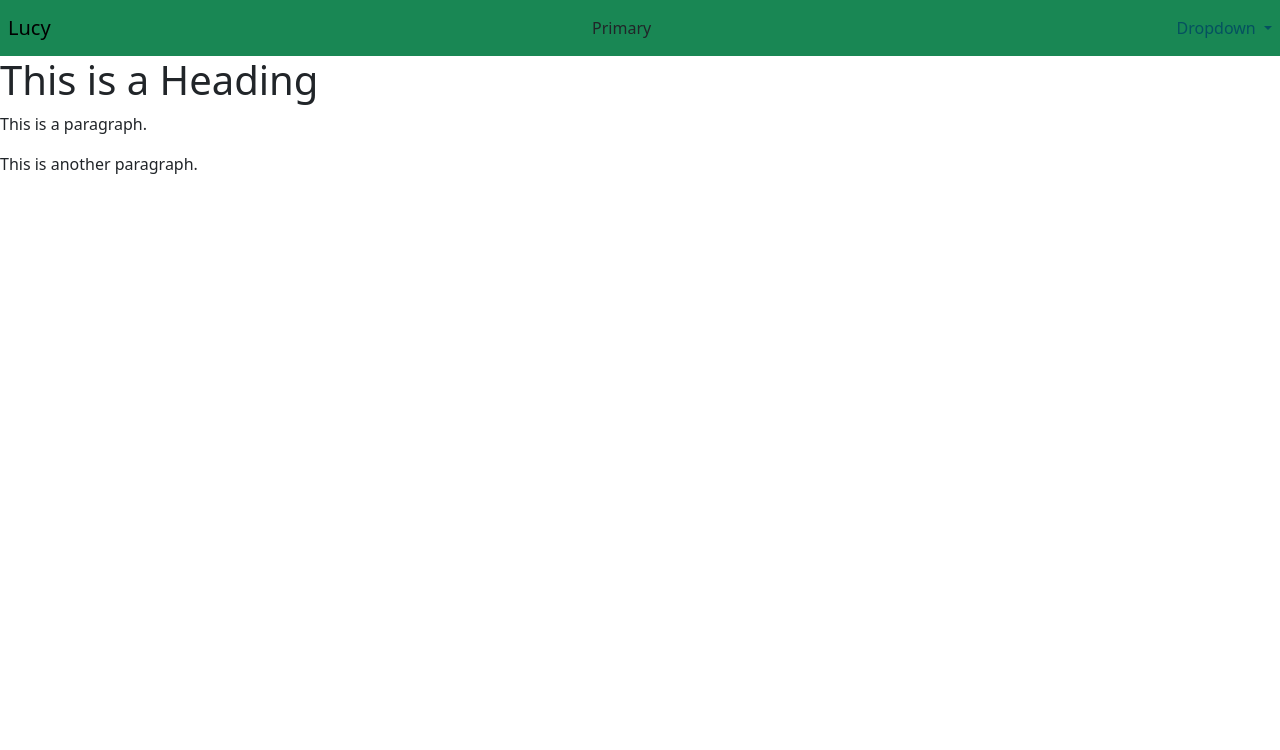
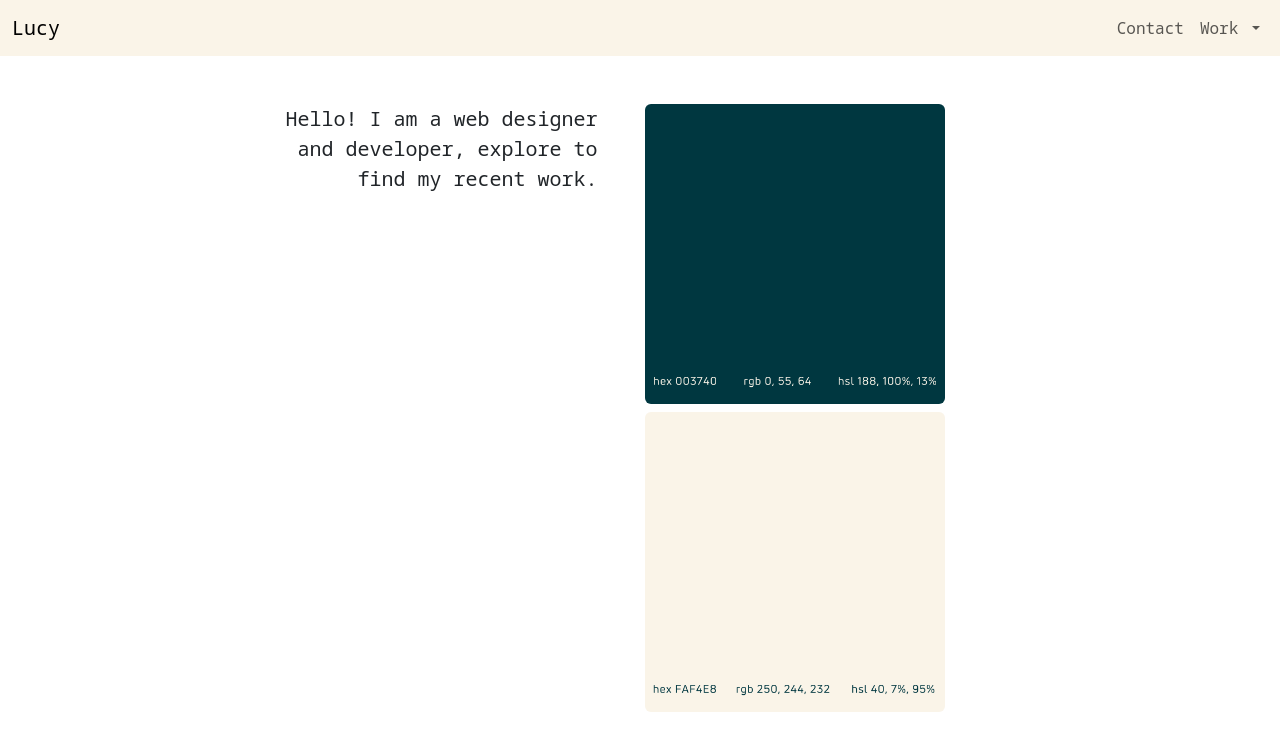
Before and after one commit to lucystickney/projects, a plain HTML site: page index.html in a window 1280 px wide. Drawn offline with nearby package versions, Linux system fonts and the light colour scheme.

Commit message:
changing colors when pressing the square

```diff
--- a/index.html
+++ b/index.html
@@ -4,23 +4,54 @@
 <title>Page Title</title>
 <meta name="viewport" content="width=device-width,initial-scale=1">
 <link href="https://cdn.jsdelivr.net/npm/bootstrap@5.3.3/dist/css/bootstrap.min.css" rel="stylesheet" integrity="sha384-QWTKZyjpPEjISv5WaRU9OFeRpok6YctnYmDr5pNlyT2bRjXh0JMhjY6hW+ALEwIH" crossorigin="anonymous">
+<link rel="stylesheet" href="resources/styles.css">
 
+<link rel="preconnect" href="https://fonts.googleapis.com">
+<link rel="preconnect" href="https://fonts.gstatic.com" crossorigin>
+<link href="https://fonts.googleapis.com/css2?family=Noto+Sans+Mono:wght@100..900&display=swap" rel="stylesheet">
 <style>
 </style>
 
 <body>
-<div class="m-0">
-    <nav class="navbar navbar-expand-xs bg-success p-2 text-info-emphasis">
-        <a class="navbar-brand" href="#">Lucy</a>
-        <button type="button" class="btn">Primary</button>
-        <a class="nav-link dropdown-toggle" href="#" role="button" data-bs-toggle="dropdown" aria-expanded="false">
-            Dropdown
-          </a>
+<div class="">
+    <nav class="navbar navbar-expand-lg sticky-top">
+        <div class="container-fluid">
+
+            <a class="navbar-brand" href="#">Lucy</a>
+
+            <button class="navbar-toggler" type="button" data-bs-toggle="collapse" data-bs-target="#navbarNavDropdown" aria-controls="navbarNavDropdown" aria-expanded="false" aria-label="Toggle navigation">
+                <span class="fa-solid fa-square-caret-down"></span>
+            </button>
+            <div class="collapse navbar-collapse" id="navbarNavDropdown">
+                <div class="navbar-nav ms-auto">
+                    <a class="nav-link" href="contact/index.html">Contact</a>
+
+
+                    <div class="nav-item dropdown">
+
+                        <a class="nav-link dropdown-toggle" href="#" role="button" data-bs-toggle="dropdown" aria-expanded="false">
+                            Work
+                        </a>
+                        <div class="dropdown-menu">
+                            <a class="dropdown-item" href="code/index.html">Code</a>
+                            <a class="dropdown-item" href="design/index.html">Design</a>
+                        </div>
+                    </div>
+                </div>
+            </div>
+
+        </div>
     </nav>
- <h1>This is a Heading</h1>
- <p>This is a paragraph.</p>
- <p>This is another paragraph.</p>
-</div>
+ <div class="container d-flex justify-content-center align-items-top mt-5">
+
+    <p class="text-end" style="max-width: 30%;">Hello! I am a web designer and developer, explore to find my recent work.</p>
+    <div class="col-4 ms-5">
+        <img src="resources/HEX 003740.png" class="rounded mb-2" style="max-width: 100%;" alt="..." id="greenColor">
+        <img src="resources/HEX FAF4E8.png" class="rounded" style="max-width: 100%;" alt="..." id="whiteColor">
+    </div>
+
+ </div>
 <script src="https://cdn.jsdelivr.net/npm/bootstrap@5.3.3/dist/js/bootstrap.bundle.min.js" integrity="sha384-YvpcrYf0tY3lHB60NNkmXc5s9fDVZLESaAA55NDzOxhy9GkcIdslK1eN7N6jIeHz" crossorigin="anonymous"></script>
+<script src="resources/script.js"></script>
 </body>
 </html>
--- a/resources/styles.css
+++ b/resources/styles.css
@@ -1,12 +1,9 @@
-body {
-    background-color:#FAF4E8;
-}
 
 p {
     font-size: 20px;
     font-family: "Noto Sans Mono", monospace;
     font-weight: 200;
-    color: #003740;
+
     display: block;
 
 }
@@ -14,7 +11,7 @@ p {
 a {
     font-family: "Noto Sans Mono", monospace;
     font-weight: 200;
-    color: #003740;
+
 }
 img {
     max-height: 50%;
@@ -38,7 +35,7 @@ h2 {
     font-size: 25px;
     font-family: "Noto Sans Mono", monospace;
     font-weight: 200;
-    color: #003740;
+
 
 }
 
@@ -46,13 +43,13 @@ h1 {
     font-size: 30px;
     font-family: "Noto Sans Mono", monospace;
     font-weight: 200;
-    color: #003740;
+
 
 }
 a.nav-link, a.dropdown-item {
     font-family: "Noto Sans Mono", monospace;
     font-weight: 200;
-    color: #003740;
+
 
 }
 div.dropdown-menu.show {
@@ -75,6 +72,18 @@ a.icon-link.link-underline.link-underline-opacity-0 {
     font-size: 23px;
 }
 
+.greenColor {
+    background-color: #003740 !important;
+    color:#FAF4E8 !important;
+    border-color: #FAF4E8 !important;
+}
+
+.whiteColor {
+    background-color: #FAF4E8 !important;
+    color:#003740 !important;
+    border-color:#003740 !important;
+}
+
 @media (max-width: 800px) {
     .flex-row {
         flex-direction: column-reverse !important;
```
Also changed, not shown: code/index.html (+3 -1 lines), contact/index.html (+1 -0 lines), design/index.html (+2 -1 lines).
